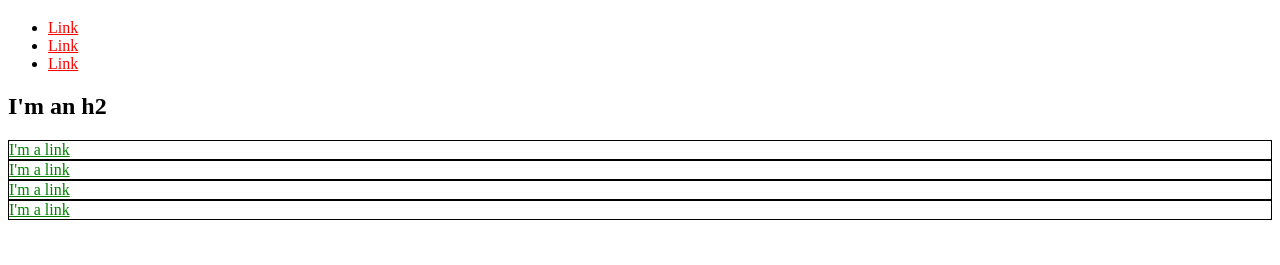
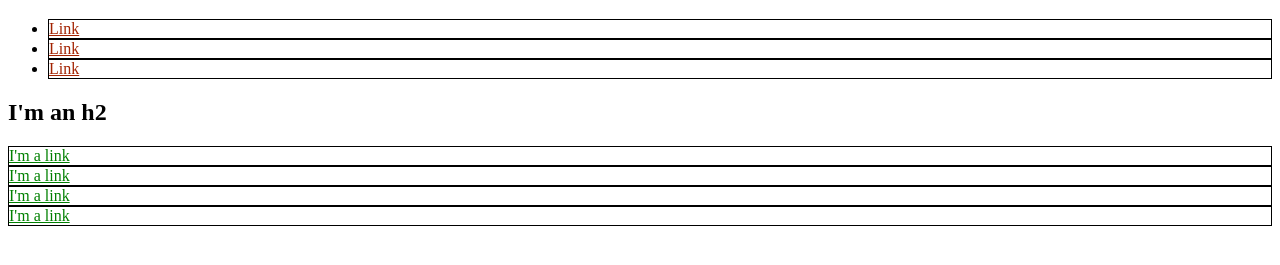
Before and after one commit to 1Elral4/1Elral4.github.io, a plain HTML site: page index.html in a window 1280 px wide. Shown: the part 61-326 px from the top of the page. Drawn offline with Linux system fonts and the light colour scheme.

Commit message:
Change inline stying with insheet styling

```diff
--- a/index.html
+++ b/index.html
@@ -3,38 +3,52 @@
   <head>
     <meta charset="utf-8">
     <title>Test Page: Don't Panic</title>
+    <style media="screen">
+      a{
+        color: red;
+      }
+      div, li{
+        border: 1px solid black;
+      }
+      div a{
+        color: green;
+      }
+      li a{
+        color: #a32302;
+      }
+    </style>
   </head>
   <body>
 
     <h1>I'm an h1</h1>
     <ul>
       <li>
-        <a href="http://example.com/" style="color: red;">Link</a>
+        <a href="http://example.com/">Link</a>
       </li>
       <li>
-        <a href="http://example.com/" style="color: red;">Link</a>
+        <a href="http://example.com/">Link</a>
       </li>
       <li>
-        <a href="http://example.com/" style="color: red;">Link</a>
+        <a href="http://example.com/">Link</a>
       </li>
     </ul>
 
     <h2>I'm an h2</h2>
 
-    <div style="border: 1px solid black;">
-      <a href="http://example.com/" style="color: green;">I'm a link</a>
+    <div>
+      <a href="http://example.com/">I'm a link</a>
     </div>
 
-    <div style="border: 1px solid black;">
-      <a href="http://example.com/" style="color: green;">I'm a link</a>
+    <div>
+      <a href="http://example.com/">I'm a link</a>
     </div>
 
-    <div style="border: 1px solid black;">
-      <a href="http://example.com/" style="color: green;">I'm a link</a>
+    <div>
+      <a href="http://example.com/">I'm a link</a>
     </div>
 
-    <div style="border: 1px solid black;">
-      <a href="http://example.com/" style="color: green;">I'm a link</a>
+    <div>
+      <a href="http://example.com/">I'm a link</a>
     </div>
 
 
```
